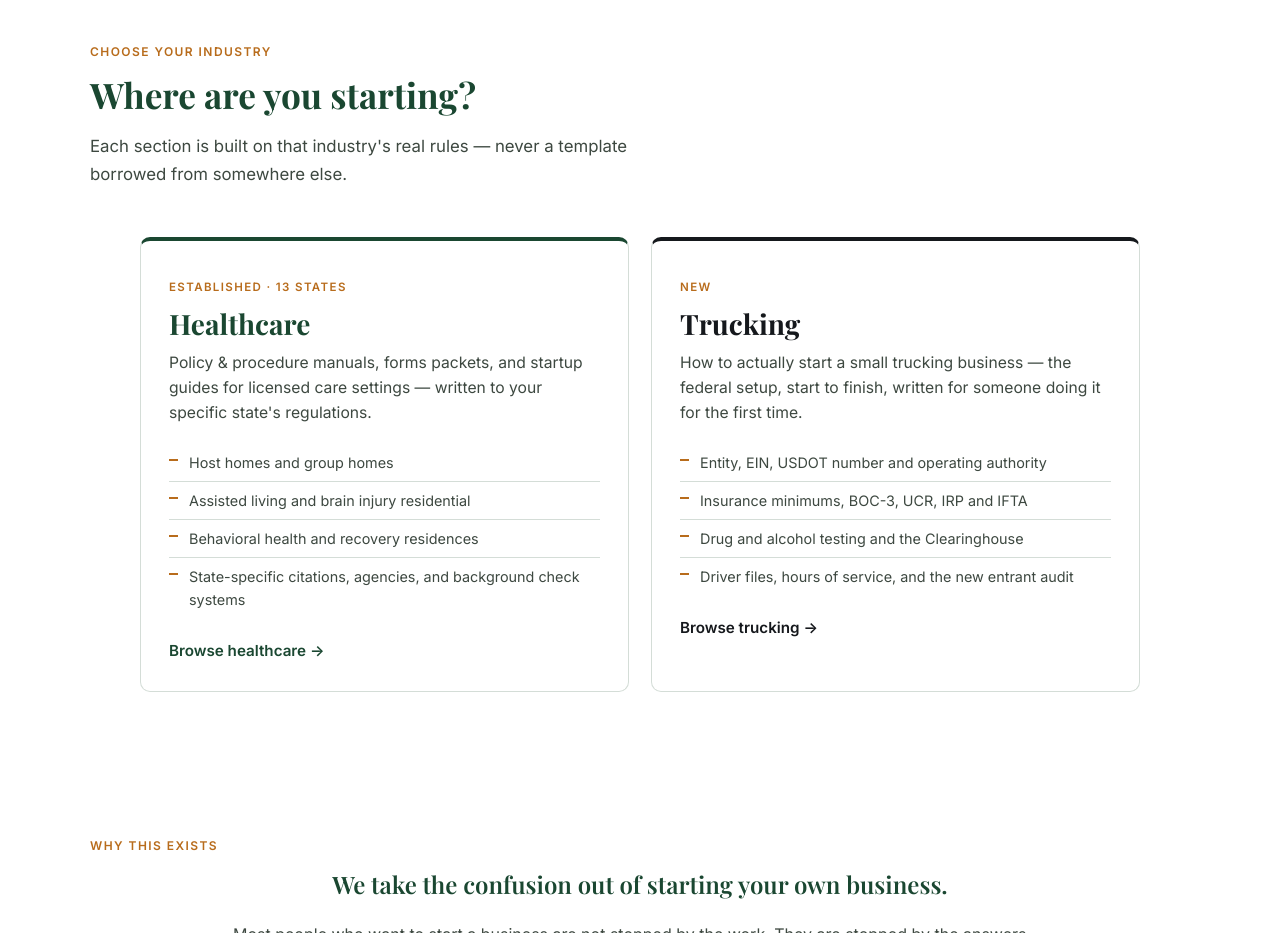
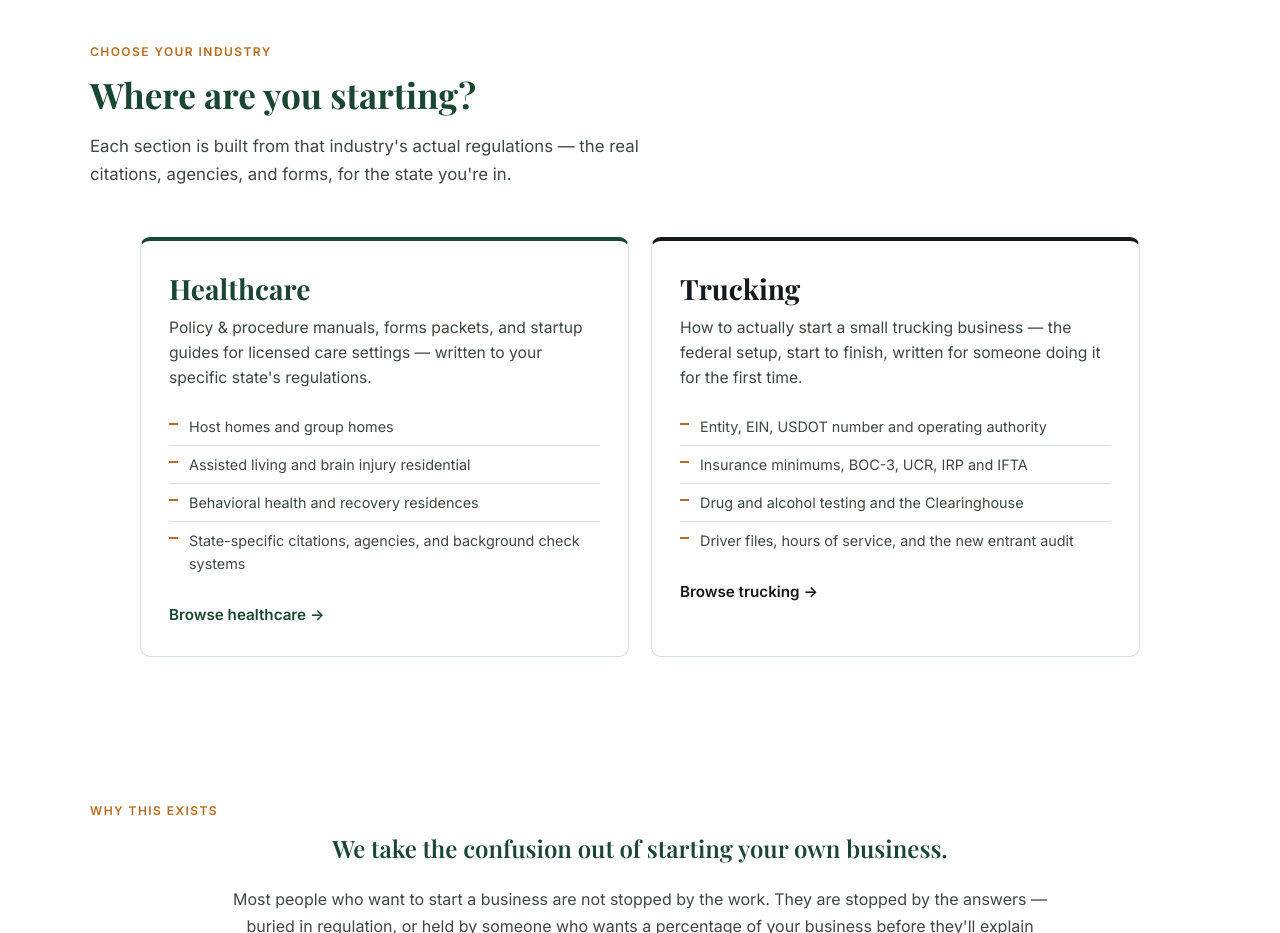
Before and after one commit to bunmi121589/POLICYREADY, a website: page index.html in a window 1280 px wide. Shown: the part 820-1753 px from the top of the page. Drawn offline with nearby package versions, Linux system fonts and the light colour scheme.

Commit message:
Revise section description for clarity
Updated the text to clarify that each section is based on actual regulations specific to the user's state.

```diff
--- a/index.html
+++ b/index.html
@@ -81,12 +81,11 @@
   <div class="container">
     <div class="section-label">Choose your industry</div>
     <h2>Where are you starting?</h2>
-    <p class="section-sub">Each section is built on that industry's real rules — never a template borrowed from somewhere else.</p>
+    <p class="section-sub">Each section is built from that industry's actual regulations — the real citations, agencies, and forms, for the state you're in.</p>
 
     <div class="doors">
 
       <a class="door" href="/healthcare.html">
-        <span class="door-tag">Established · 13 states</span>
         <h3>Healthcare</h3>
         <p>Policy &amp; procedure manuals, forms packets, and startup guides for licensed care settings — written to your specific state's regulations.</p>
         <ul>
@@ -99,7 +98,6 @@
       </a>
 
       <a class="door truck" href="/trucking.html">
-        <span class="door-tag">New</span>
         <h3>Trucking</h3>
         <p>How to actually start a small trucking business — the federal setup, start to finish, written for someone doing it for the first time.</p>
         <ul>
```
